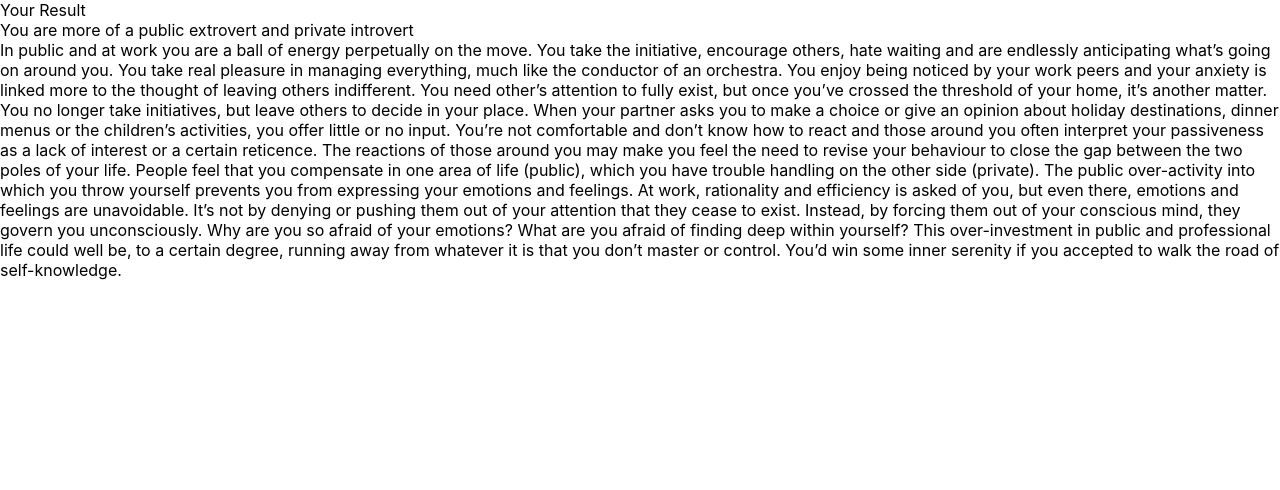
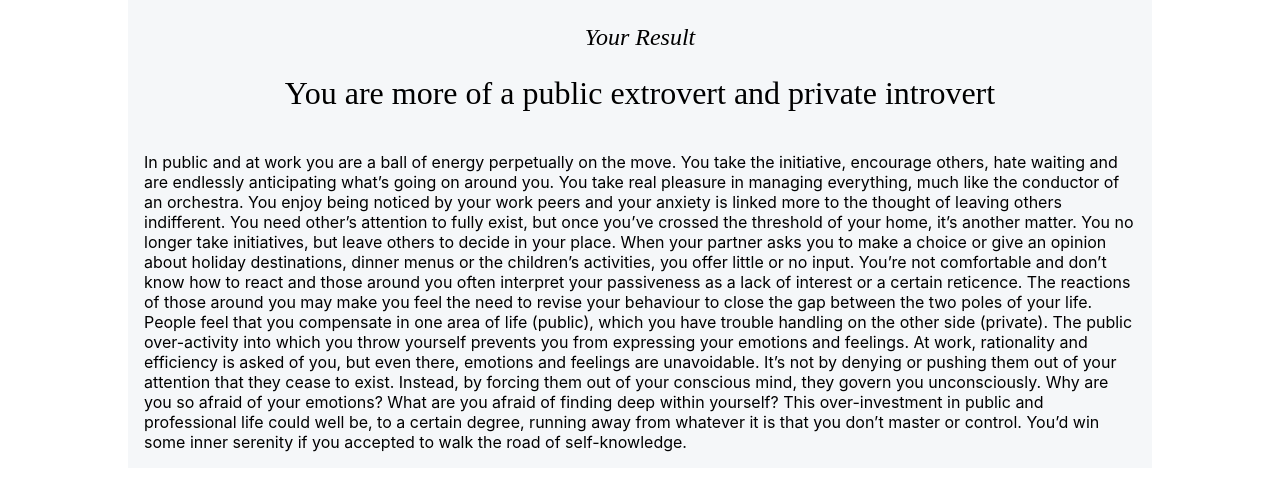
Before and after one commit to deadlyengineer/react-quiz, a React (Create React App) app: page /result in a window 1280 px wide. Shown: the top 490 px of the page. Built offline with nearby package versions, Linux system fonts and the light colour scheme.

Commit message:
result page css added

```diff
--- a/src/components/result/index.jsx
+++ b/src/components/result/index.jsx
@@ -1,11 +1,12 @@
 import React from 'react'
 import response from './response'
+import './result.css'
 
 const Result = () => {
-  return <div>
-    <div>Your Result</div>
-    <div>{response[0].title}</div>
-    <div>{response[0].description}</div>
+  return <div className='result'>
+    <div className='result-header'>Your Result</div>
+    <div className='result-title'>{response[0].title}</div>
+    <div className='result-content'>{response[0].description}</div>
   </div>
 }
 
--- /dev/null
+++ b/src/components/result/result.css
@@ -0,0 +1,28 @@
+.result {
+  background-color: #f5f7f9;
+  width: 80%;
+  max-width: 1200px;
+  margin-left: auto;
+  margin-right: auto;
+}
+
+.result-header {
+  font-size: 1.5rem;
+  text-align: center;
+  width: 100%;
+  font-family: Lora, timesnewroman, Times New Roman, times, baskerville, georgia, serif;
+  font-style: italic;
+  padding: 1.5rem 0;
+}
+
+.result-title {
+  padding: 0 0 1.5rem 0;
+  font-size: 2rem;
+  text-align: center;
+  width: 100%;
+  font-family: Lora, timesnewroman, Times New Roman, times, baskerville, georgia, serif;
+}
+
+.result-content {
+  padding: 1rem;
+}
```
